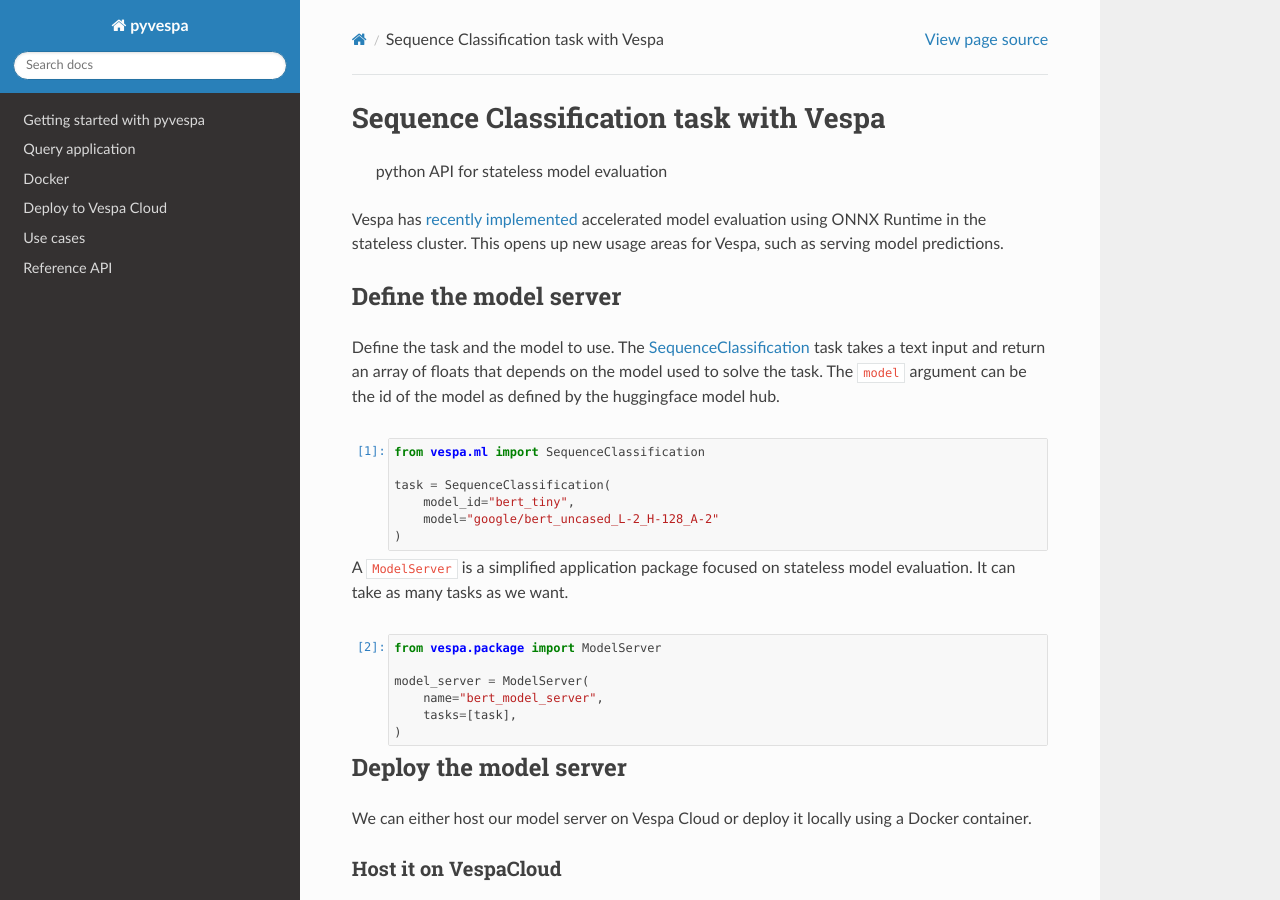
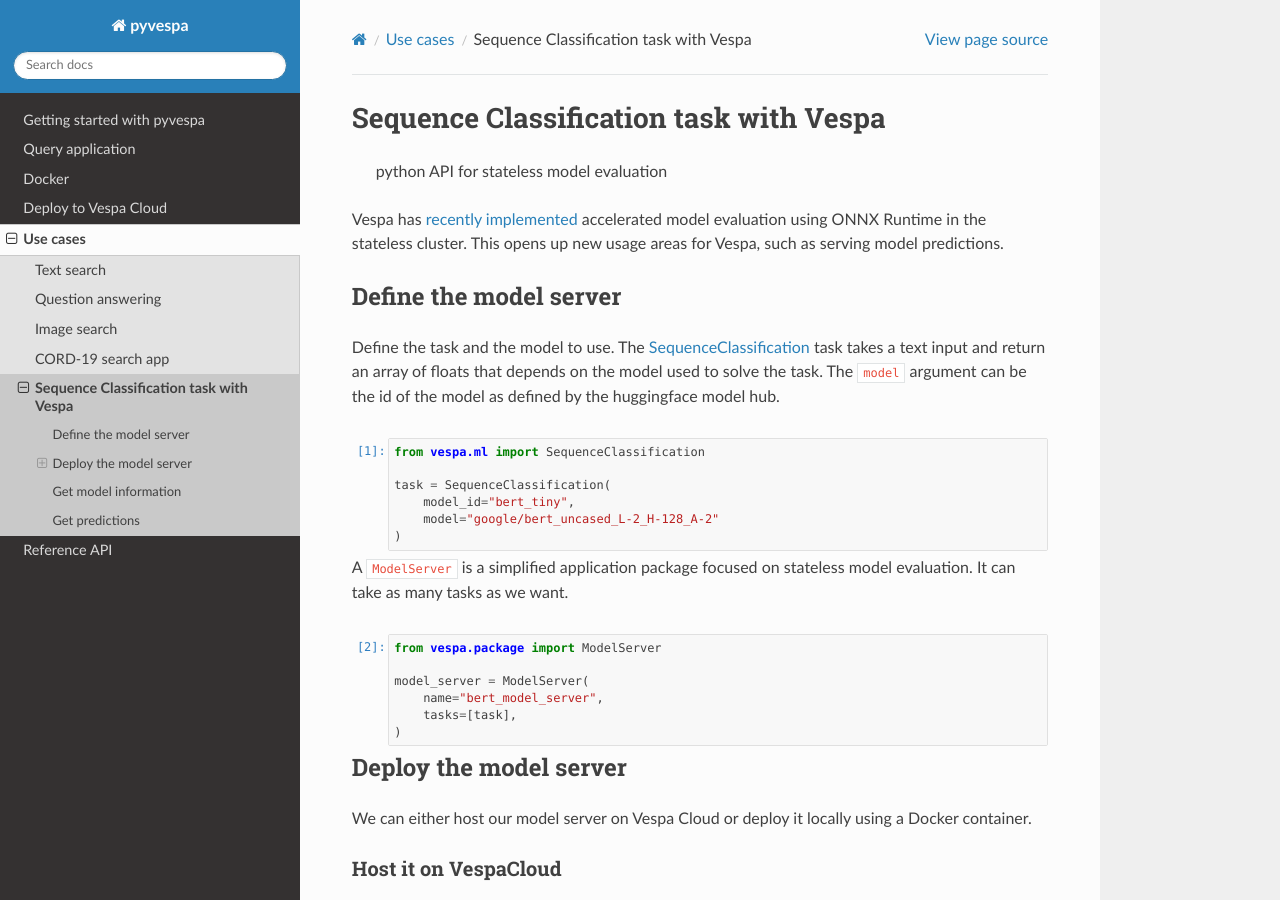
Before and after one commit to vespa-engine/pyvespa, a Sphinx documentation site: the page built from docs/sphinx/source/use_cases/sequence-classification-task.ipynb, in a window 1280 px wide and 900 px high. Built offline with Sphinx 7.4.7 and the Read the Docs theme 2.0.0, drawn with Linux system fonts in a browser that asks for light colours; pages that are not in the unit, such as notebooks, are missing from menus.

Commit message:
Link to sequence-classification-task

```diff
--- a/docs/sphinx/source/usecases.rst
+++ b/docs/sphinx/source/usecases.rst
@@ -13,3 +13,4 @@
    use_cases/qa/semantic-retrieval-for-question-answering-applications
    use_cases/image_search/image-search-scratch
    use_cases/cord19/cord19
+   use_cases/sequence-classification-task
```
Also changed, not shown: docs/sphinx/source/use_cases/sequence-classification-task.ipynb.
